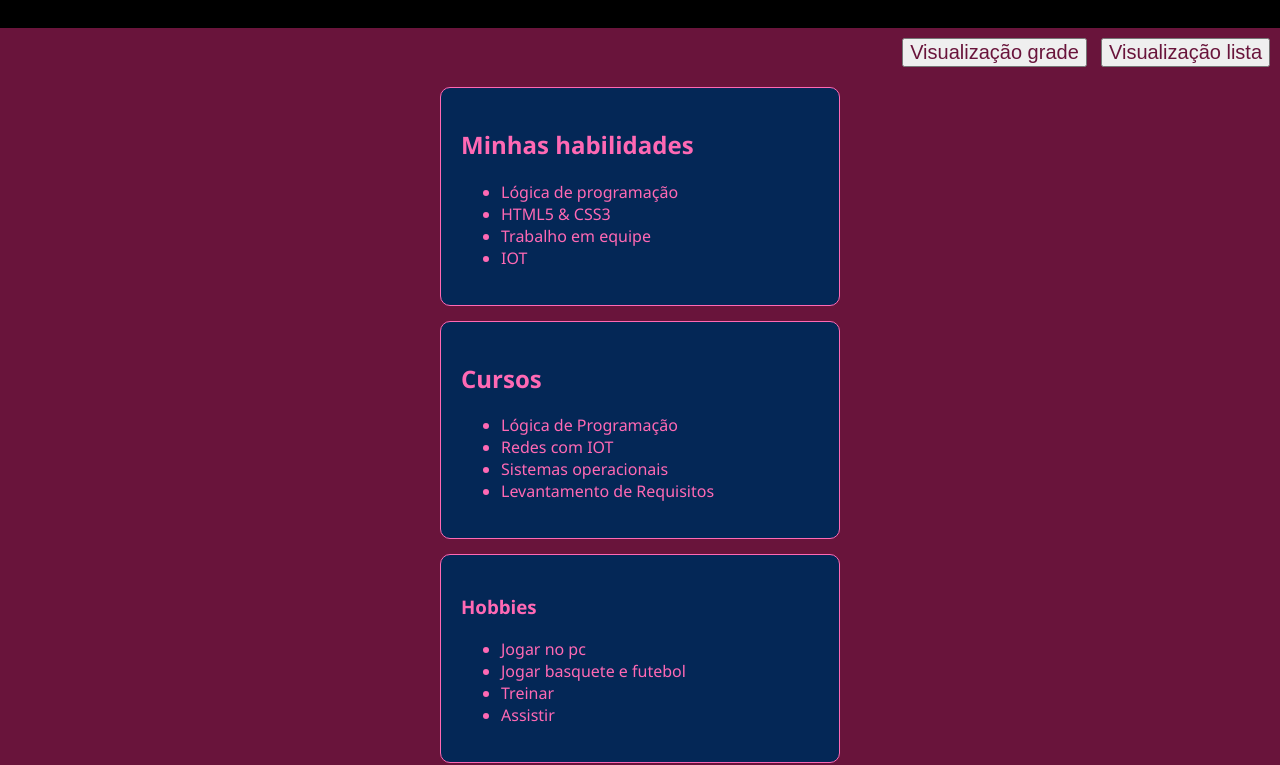
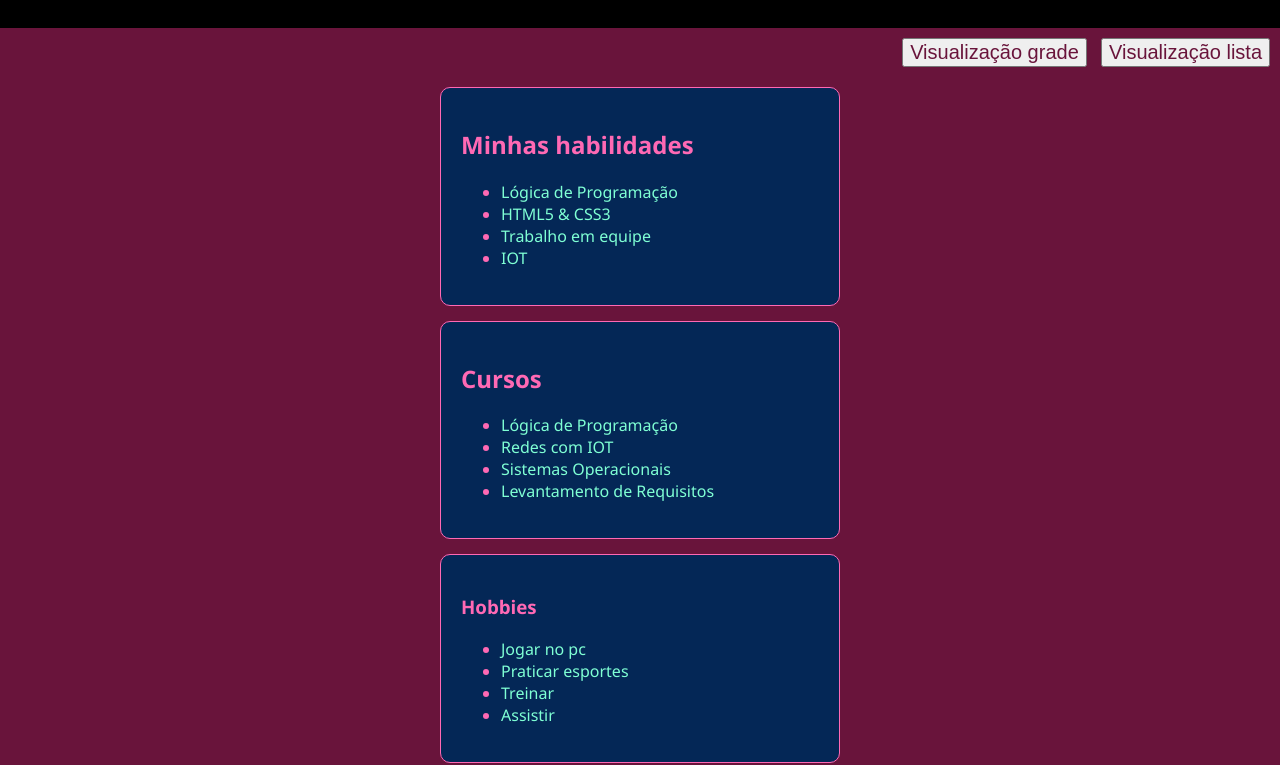
Before and after one commit to gabrielzx090/site-pessoal, a plain HTML site: page index.html in a window 1280 px wide. Shown: the part 190-955 px from the top of the page. Drawn offline with Linux system fonts and the light colour scheme.

Commit message:
Update index.html

```diff
--- a/index.html
+++ b/index.html
@@ -113,10 +113,18 @@
                 Minhas habilidades
             </h2>
             <ul>
-                <li>Lógica de programação</li>
-                <li>HTML5 & CSS3</li>
-                <li>Trabalho em equipe</li>
-                <li>IOT</li>
+                <li>
+                    <a href="https://www.youtube.com/watch?v=FF1wTboPbkc" target="_blank"> Lógica de Programação</a>
+                </li>
+                <li>
+                    <a href="https://www.youtube.com/watch?v=5Hn58p-hYC0" target="_blank"> HTML5 & CSS3</a>
+                </li>
+                <li>
+                    <a href="https://www.youtube.com/watch?v=Own0GFyCGPA" target="_blank"> Trabalho em equipe</a>
+                </li>
+                <li>
+                    <a href="https://www.youtube.com/watch?v=Ikvs6B2591M" target="_blank"> IOT</a>
+                </li>
             </ul>
         </section>
 
@@ -125,10 +133,18 @@
                 Cursos
             </h2>
             <ul>
-                <li>Lógica de Programação</li>
-                <li>Redes com IOT</li>
-                <li>Sistemas operacionais</li>
-                <li>Levantamento de Requisitos</li>
+                <li>
+                    <a href="https://www.alura.com.br/formacao-programacao?utm_term=&utm_campaign=%5BSearch%5D+%5BPerformance%5D+%5BCursos%5D+DSA+-+Forma%C3%A7%C3%B5es&utm_source=google&utm_medium=cpc&campaign_id=21045490451_158851964763_691754664154&utm_id=21045490451_158851964763_691754664154&hsa_acc=7964138385&hsa_cam=%5BSearch%5D+%5BPerformance%5D+%5BCursos%5D+DSA+-+Forma%C3%A7%C3%B5es&hsa_grp=158851964763&hsa_ad=691754664154&hsa_src=g&hsa_tgt=dsa-2276348409543&hsa_kw=&hsa_mt=&hsa_net=google&hsa_ver=3&gad_source=1&gad_campaignid=21045490451&gbraid=0AAAAADpqZIAFWOS2HvY_9Ztv7ktlFfDfn&gclid=Cj0KCQjwndHEBhDVARIsAGh0g3CKZB4OKR1sc6GFPSidEQfYpWfiDs6RG3sJwT8XBPYwFDNuJR971zMaAlrIEALw_wcB" target="_blank">Lógica de Programação </a>
+                </li>
+                <li>
+                    <a href="https://anglocursos.com.br/cursos/de/automacao/internet-das-coisas-iot/gratis" target="_blank"> Redes com IOT</a>
+                </li>
+                <li>
+                    <a href="https://www.edunecursos.com.br/curso/sistemas-operacionais" target="_blank"> Sistemas Operacionais</a>
+                </li>
+                <li>
+                    <a href="https://cursa.app/pt/curso-gratuito/analise-de-requisitos-de-software-dhci" target="_blank"> Levantamento de Requisitos</a>
+                </li>
             </ul>
         </section>
         <section>
@@ -136,10 +152,18 @@
                 Hobbies
             </h3>
             <ul>
-                <li>Jogar no pc</li>
-                <li>Jogar basquete e futebol</li>
-                <li>Treinar</li>
-                <li>Assistir</li>
+                <li>
+                    <a href="https://www.techtudo.com.br/listas/2024/10/12-melhores-jogos-de-navegador-para-curtir-com-amigos-sem-baixar-nada-edjogos.ghtml" target="_blank"> Jogar no pc</a>
+                </li>
+                <li>
+                    <a href="https://www.formularium.com.br/inform/informe-saude/5-beneficios-do-esporte-para-sua-saude/" target="_blank"> Praticar esportes</a>
+                </li>
+                <li>
+                    <a href="https://saude.sesisc.org.br/blog/promocao-da-saude-nas-empresas/beneficios-de-fazer-academia-para-sua-saude-e-seu-corpo/" target="_blank"> Treinar</a>
+                </li>
+                <li>
+                    <a href="https://comunidade.nubank.com.br/t/assistir-filmes-e-series-pode-ter-benef%C3%ADcios/588049" target="_blank"> Assistir</a>
+                </li>
             </ul>
         </section>
         <section>
@@ -159,6 +183,7 @@
             </ul>
         </section>
 
+
     </main>
     <footer>
             &copy; 2025 Gabriel. Todos os direitos reservados
```
